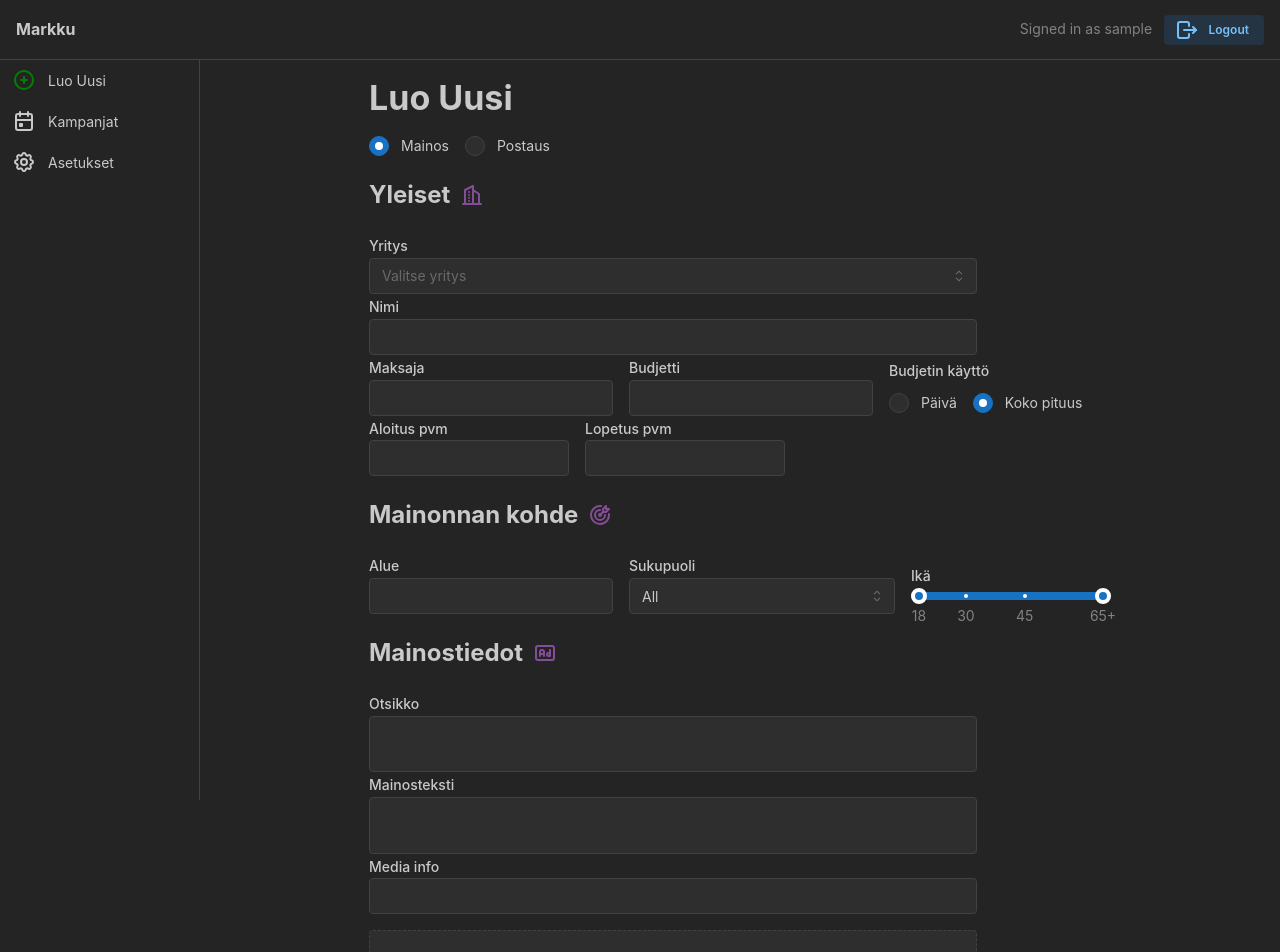
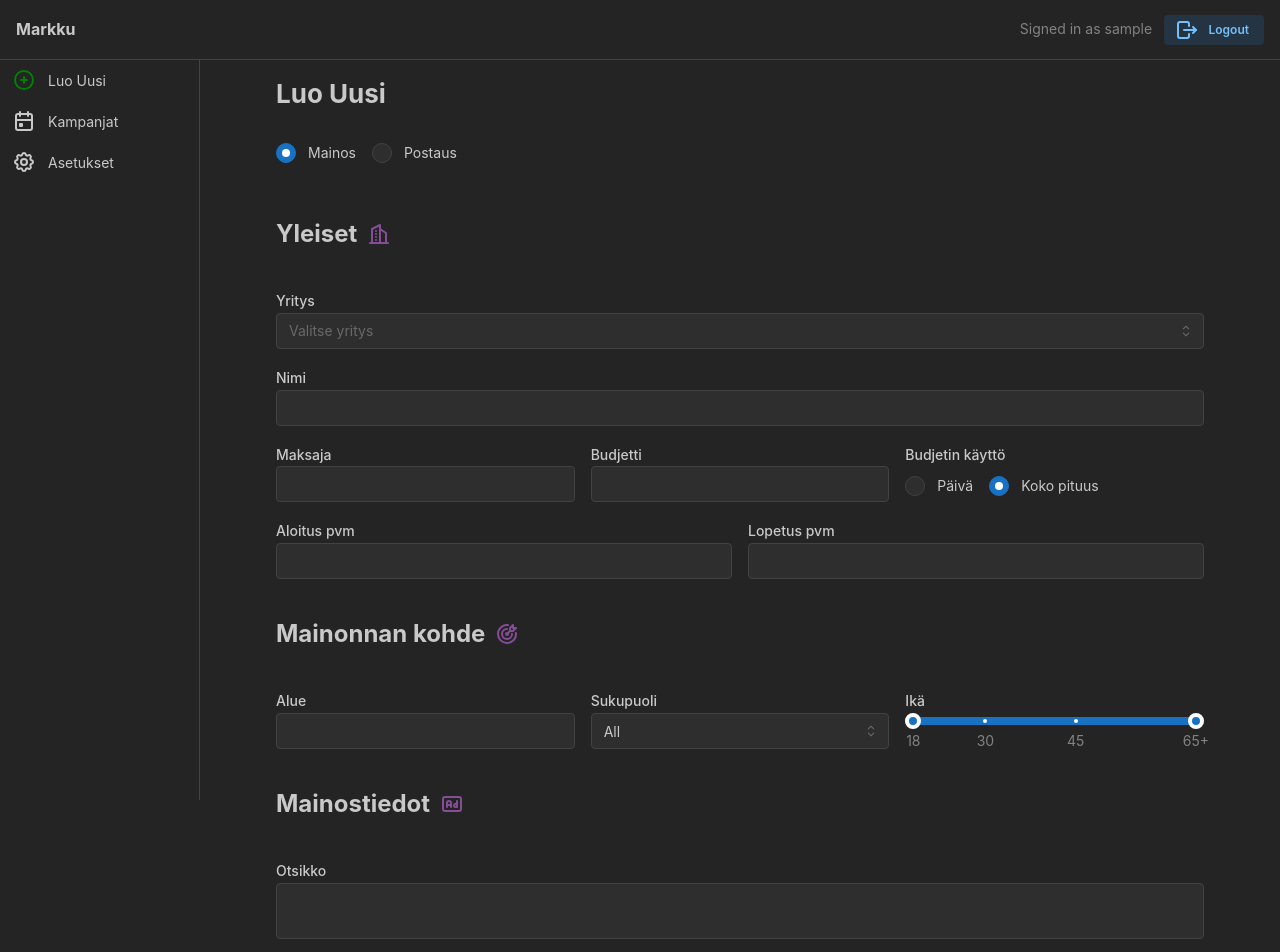
Before and after one commit to tammenterho/Markku, a React (Vite) app in the folder client/: page /new in a window 1280 px wide. Shown: the top 952 px of the page. Built offline with nearby package versions, Linux system fonts and the light colour scheme; sample sign-in values are in the browser's storage.

Commit message:
fix: visuals

```diff
--- a/client/src/App.tsx
+++ b/client/src/App.tsx
@@ -5,7 +5,7 @@ import Navbar from "./components/Navbar";
 import RouterSwitcher from "./components/RouterSwitcher";
 
 function App() {
-  const [opened, { toggle }] = useDisclosure();
+  const [opened, { toggle, close }] = useDisclosure();
   const isAuthenticated = Boolean(localStorage.getItem("accessToken"));
 
   if (!isAuthenticated) {
@@ -23,7 +23,7 @@ function App() {
       }}
     >
       <Header toggle={toggle} opened={opened} />
-      <Navbar />
+      <Navbar close={close} />
       <AppShell.Main>
         <RouterSwitcher />
       </AppShell.Main>
--- a/client/src/components/CreateCampaign.tsx
+++ b/client/src/components/CreateCampaign.tsx
@@ -16,6 +16,8 @@ import {
   SimpleGrid,
   Image,
   ActionIcon,
+  Container,
+  Box,
 } from "@mantine/core";
 import { Dropzone, IMAGE_MIME_TYPE } from "@mantine/dropzone";
 import { useForm } from "@mantine/form";
@@ -138,10 +140,12 @@ const CreateCampaign = () => {
     if (!userId) return;
     try {
       const res = await axios.get(`${apiBase}/users/${userId}/companies`);
-      const companies = (res.data || []).map((c: { linkId: string; name: string }) => ({
+      const companies = (res.data || []).map(
+        (c: { linkId: string; name: string }) => ({
           id: c.linkId,
           name: c.name,
-      }));
+        }),
+      );
       setUserCompanies(companies);
 
       // Avaa modaali jos ei ole yhtään yritystä
@@ -171,7 +175,6 @@ const CreateCampaign = () => {
 
   useEffect(() => {
     fetchUserCompanies();
-
   }, []);
 
   const handleSubmit = async (values: typeof form.values) => {
@@ -263,7 +266,10 @@ const CreateCampaign = () => {
               </Button>
             )}
             {!companyCreated && (
-              <Button onClick={handleCreateCompany} disabled={!newCompanyName.trim()}>
+              <Button
+                onClick={handleCreateCompany}
+                disabled={!newCompanyName.trim()}
+              >
                 Luo yritys
               </Button>
             )}
@@ -272,8 +278,10 @@ const CreateCampaign = () => {
       </Modal>
 
       <Center>
-        <form onSubmit={form.onSubmit(handleSubmit)}>
-          <Title>Luo Uusi</Title>
+        <Container size="md" w="100%" px="md">
+          <Box component="form" onSubmit={form.onSubmit(handleSubmit)}>
+            <Stack gap="md">
+              <Title order={2}>Luo Uusi</Title>
               <Radio.Group mb="md" {...form.getInputProps("type")}>
                 <Group mt={"md"}>
                   <Radio value="AD" label="Mainos" />
@@ -287,7 +295,7 @@ const CreateCampaign = () => {
                 </Flex>
               </h2>
               <Select
-            w={"38rem"}
+                w="100%"
                 label="Yritys"
                 placeholder="Valitse yritys"
                 data={[
@@ -303,17 +311,21 @@ const CreateCampaign = () => {
                   }
                 }}
               />
-          <TextInput w={"38rem"} label="Nimi" {...form.getInputProps("name")} />
+              <TextInput
+                w="100%"
+                label="Nimi"
+                {...form.getInputProps("name")}
+              />
               {form.values.type === "AD" && (
-            <Group>
+                <Group grow align="flex-start">
                   <TextInput
-                miw="200px"
+                    miw={{ base: "100%", sm: "200px" }}
                     label="Maksaja"
                     labelProps={{ style: { whiteSpace: "nowrap" } }}
                     {...form.getInputProps("payer")}
                   />
                   <TextInput
-                miw="200px"
+                    miw={{ base: "100%", sm: "200px" }}
                     label="Budjetti"
                     type="number"
                     labelProps={{ style: { whiteSpace: "nowrap" } }}
@@ -331,9 +343,9 @@ const CreateCampaign = () => {
                   </Radio.Group>
                 </Group>
               )}
-          <Group>
+              <Group grow>
                 <DateTimePicker
-              miw="200px"
+                  miw={{ base: "100%", sm: "200px" }}
                   label="Aloitus pvm"
                   labelProps={{ style: { whiteSpace: "nowrap" } }}
                   valueFormat="DD.MM.YYYY HH:mm"
@@ -342,7 +354,7 @@ const CreateCampaign = () => {
                 />
                 {form.values.type === "AD" && (
                   <DateTimePicker
-                miw="200px"
+                    miw={{ base: "100%", sm: "200px" }}
                     label="Lopetus pvm"
                     labelProps={{ style: { whiteSpace: "nowrap" } }}
                     valueFormat="DD.MM.YYYY HH:mm"
@@ -359,7 +371,7 @@ const CreateCampaign = () => {
                       <IconTargetArrow color="#854d97" />
                     </Flex>
                   </h2>
-              <Group>
+                  <Group grow align="flex-start">
                     <TextInput
                       label="Alue"
                       labelProps={{ style: { whiteSpace: "nowrap" } }}
@@ -374,7 +386,7 @@ const CreateCampaign = () => {
                     <Input.Wrapper
                       label="Ikä"
                       labelProps={{ style: { whiteSpace: "nowrap" } }}
-                  miw="200px"
+                      miw={{ base: "100%", sm: "200px" }}
                     >
                       <RangeSlider
                         color="blue"
@@ -402,24 +414,24 @@ const CreateCampaign = () => {
 
               {form.values.type === "AD" && (
                 <Textarea
-              w={"38rem"}
+                  w="100%"
                   label="Otsikko"
                   {...form.getInputProps("adTitle")}
                 />
               )}
               <Textarea
-            w={"38rem"}
+                w="100%"
                 label={form.values.type === "AD" ? "Mainosteksti" : "Caption"}
                 {...form.getInputProps("adText")}
               />
               <TextInput
-            w={"38rem"}
+                w="100%"
                 label="Media info"
                 {...form.getInputProps("mediaInfo")}
               />
               <div>
                 <Dropzone
-              w={"38rem"}
+                  w="100%"
                   mt={"md"}
                   onDrop={(acceptedFiles) => {
                     setFiles((prev) => [
@@ -474,18 +486,18 @@ const CreateCampaign = () => {
                   </Group>
                 </Dropzone>
               </div>
-          <SimpleGrid cols={4} mt="md" w={"38rem"}>
+              <SimpleGrid cols={{ base: 2, sm: 3, md: 4 }} mt="md" w="100%">
                 {previews}
               </SimpleGrid>
               {form.values.type === "AD" && (
                 <>
                   <TextInput
-                w={"38rem"}
+                    w="100%"
                     label="URL"
                     {...form.getInputProps("adUrl")}
                   />
                   <Select
-                w={"38rem"}
+                    w="100%"
                     label="Toimintakutsu"
                     data={ctaOptions}
                     {...form.getInputProps("CTA")}
@@ -495,7 +507,9 @@ const CreateCampaign = () => {
               <Group mt="md">
                 <Button type="submit">Luo</Button>
               </Group>
-        </form>
+            </Stack>
+          </Box>
+        </Container>
       </Center>
     </>
   );
--- a/client/src/components/Navbar.tsx
+++ b/client/src/components/Navbar.tsx
@@ -5,14 +5,22 @@ import {
   IconCalendarEvent,
   IconSettings,
 } from "@tabler/icons-react";
+interface NavbarProps {
+  close: () => void;
+}
+const Navbar = ({ close }: NavbarProps) => {
+  const navigate = useNavigate();
 
-const Navbar = () => {
-  const navigate = useNavigate();
+  const handleNavClick = (path: string) => {
+    navigate(path);
+    close();
+  };
+
   return (
     <AppShell.Navbar>
       <NavLink
         label="Luo Uusi"
-        onClick={() => navigate("/new")}
+        onClick={() => handleNavClick("/new")}
         leftSection={
           <IconCirclePlus
             color="green" // set `stroke` color
@@ -21,12 +29,12 @@ const Navbar = () => {
       />
       <NavLink
         label="Kampanjat"
-        onClick={() => navigate("/campaign")}
+        onClick={() => handleNavClick("/campaign")}
         leftSection={<IconCalendarEvent />}
       />
       <NavLink
         label="Asetukset"
-        onClick={() => navigate("/settings")}
+        onClick={() => handleNavClick("/settings")}
         leftSection={<IconSettings />}
       />
     </AppShell.Navbar>
--- a/client/src/components/Settings.tsx
+++ b/client/src/components/Settings.tsx
@@ -120,7 +120,6 @@ const Settings = () => {
           <Text c="dimmed">Ei yrityksiä</Text>
         ) : (
           <Table
-            w={"40%"}
             striped
             highlightOnHover
             withTableBorder
--- a/client/src/components/campaignList.tsx
+++ b/client/src/components/campaignList.tsx
@@ -12,7 +12,9 @@ import {
   SegmentedControl,
   Menu,
   Checkbox,
+  ScrollArea,
 } from "@mantine/core";
+import { useMediaQuery } from "@mantine/hooks";
 import {
   IconCircleCheck,
   IconCircleMinus,
@@ -44,6 +46,7 @@ type ViewType = "list" | "clock";
 
 export const CampaignList = () => {
   const navigate = useNavigate();
+  const isMobile = useMediaQuery("(max-width: 48em)");
   const [campaigns, setCampaigns] = useState<CampaignType[]>([]);
   const [loading, setLoading] = useState(true);
   const [searchQuery, setSearchQuery] = useState("");
@@ -67,9 +70,6 @@ export const CampaignList = () => {
     { key: "status", label: "Tila", visible: true },
     { key: "actions", label: "Toiminnot", visible: true },
     // Hidden by default
-    { key: "id", label: "ID", visible: false },
-    { key: "clientId", label: "Client ID", visible: false },
-    { key: "companyId", label: "Company ID", visible: false },
     { key: "customer", label: "Asiakas", visible: false },
     { key: "payer", label: "Maksaja", visible: false },
     { key: "copyText", label: "Teksti", visible: false },
@@ -387,33 +387,56 @@ export const CampaignList = () => {
             <Button
               variant={filter === "past" ? "filled" : "outline"}
               onClick={() => setFilter("past")}
+              aria-label="Menneet"
               leftSection={
+                !isMobile ? (
                   <IconTriangleFilled
                     size={12}
                     style={{ transform: "rotate(-90deg)" }}
                   />
+                ) : undefined
               }
             >
-              Menneet
+              {isMobile ? (
+                <IconTriangleFilled
+                  size={12}
+                  style={{ transform: "rotate(-90deg)" }}
+                />
+              ) : (
+                "Menneet"
+              )}
             </Button>
             <Button
               variant={filter === "current" ? "filled" : "outline"}
               onClick={() => setFilter("current")}
-              leftSection={<IconCircleFilled size={10} />}
+              aria-label="Käynnissä"
+              leftSection={
+                !isMobile ? <IconCircleFilled size={10} /> : undefined
+              }
             >
-              Käynnissä
+              {isMobile ? <IconCircleFilled size={10} /> : "Käynnissä"}
             </Button>
             <Button
               variant={filter === "future" ? "filled" : "outline"}
               onClick={() => setFilter("future")}
+              aria-label="Tulevat"
               leftSection={
+                !isMobile ? (
                   <IconTriangleFilled
                     size={12}
                     style={{ transform: "rotate(90deg)" }}
                   />
+                ) : undefined
               }
             >
-              Tulevat
+              {isMobile ? (
+                <IconTriangleFilled
+                  size={12}
+                  style={{ transform: "rotate(90deg)" }}
+                />
+              ) : (
+                "Tulevat"
+              )}
             </Button>
           </Group>
           <Group mb="md">
@@ -458,12 +481,8 @@ export const CampaignList = () => {
           {filteredCampaigns.length === 0 ? (
             <Text>{getEmptyMessage()}</Text>
           ) : (
-            <Table
-              striped
-              withTableBorder
-              withColumnBorders
-              verticalSpacing="md"
-            >
+            <ScrollArea type="auto">
+              <Table miw={1200} striped withTableBorder withColumnBorders>
                 <Table.Thead>
                   <Table.Tr>
                     {columns
@@ -483,6 +502,7 @@ export const CampaignList = () => {
                 </Table.Thead>
                 <Table.Tbody>{rows}</Table.Tbody>
               </Table>
+            </ScrollArea>
           )}
         </>
       )}
```
Also changed, not shown: client/src/components/Header.tsx (+6 -1 lines), 1 other file (tests, documents, lock files or other folders). Lines whose indentation alone changed are shown as unchanged.
